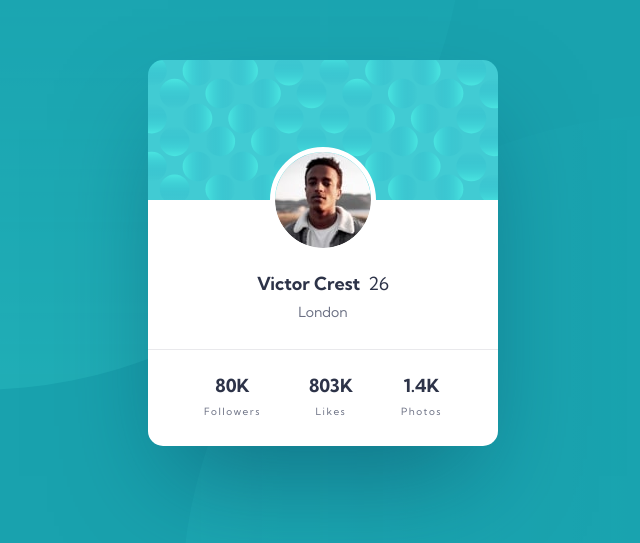
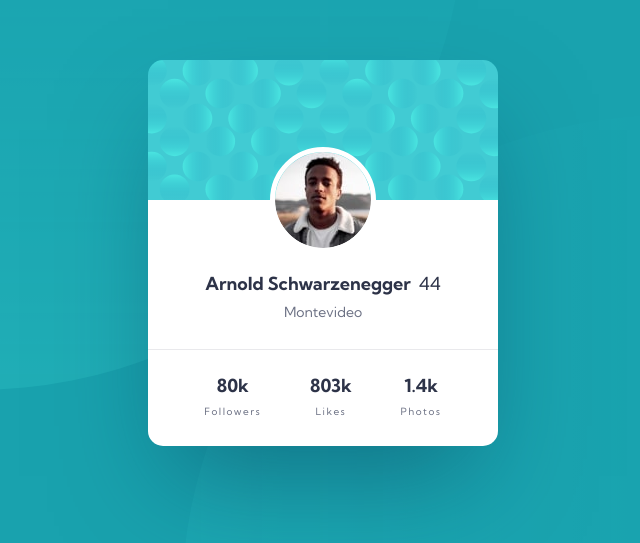
Before and after one commit to ferfalcon/profile-card-component-main, a website built with Vite: page index.html in a window 1280 px wide. Shown: the part 147-690 px from the top of the page, without its empty margins (317-957 px from the left). Built offline with nearby package versions, Linux system fonts and the light colour scheme.

Commit message:
Data loaded and vite

```diff
--- /dev/null
+++ b/assets/json-data/data.json
@@ -0,0 +1,20 @@
+{
+	"name": "Arnold Schwarzenegger",
+	"age": 44,
+	"location": "Montevideo",
+	"imageUrl": "./assets/images/image-victor.jpg",
+	"stats": [
+		{
+			"label": "Followers",
+			"value": 80000
+		},
+		{
+			"label": "Likes",
+			"value": 803000
+		},
+		{
+			"label": "Photos",
+			"value": 1400
+		}
+	]
+}
--- /dev/null
+++ b/assets/scripts/async-fetch-json-data.js
@@ -0,0 +1,17 @@
+export default async function fetchJsonData(url) {
+	try {
+		const response = await fetch(url);
+		if(!response.ok) {
+			throw new Error(`HTTP error! status: ${response.status} on ${response.url}`)
+		}
+		const dataJson = await response.json();
+		return dataJson
+	}
+	catch(error) {
+		const name = document.querySelector('[data-profile-card-name]');
+		if(name){
+			name.textContent = 'Error fectching data';
+		}
+		console.error('Error fectching JSON', error, url)
+	}
+}
--- /dev/null
+++ b/assets/scripts/main.js
@@ -0,0 +1,9 @@
+import loadData from './async-fetch-json-data';
+import printJsonObject from './print-json-object';
+
+const dataUrl = './assets/json-data/data.json';
+
+loadData(dataUrl)
+	.then (data => {
+		printJsonObject(data);
+	})
--- /dev/null
+++ b/assets/scripts/print-json-object.js
@@ -0,0 +1,40 @@
+export default function printJsonObject(jsonObject) {
+	if(jsonObject){
+		console.log(jsonObject)
+		const image = document.querySelector('[data-profile-card-image]');
+		if(image) {
+			image.setAttribute('src', jsonObject.imageUrl);
+			image.setAttribute('alt', jsonObject.name)
+		}
+
+		const name = document.querySelector('[data-profile-card-name]');
+		if(name){
+			name.textContent = jsonObject.name;
+		}
+
+		const age = document.querySelector('[data-profile-card-age]');
+		if(age) {
+			age.textContent = jsonObject.age;
+		}
+
+		const location = document.querySelector('[data-profile-card-location]');
+		if(location){
+			location.textContent = jsonObject.location;
+		}
+
+		let statsMarkup = '';
+		if (jsonObject.stats) {
+			jsonObject.stats.forEach(stat => {
+				const value = stat.value/1000 + 'k';
+				statsMarkup += `
+					<div class="profile-card__stat-col">
+						<dt class="profile-card__label">${stat.label}</dt>
+						<dd class="profile-card__value">${value}</dd>
+					</div>
+				`;
+			});
+		}
+
+		document.querySelector('[data-profile-stats]').innerHTML = statsMarkup;
+	}
+}
--- a/index.html
+++ b/index.html
@@ -4,30 +4,30 @@
   <meta charset="UTF-8">
   <meta name="viewport" content="width=device-width, initial-scale=1.0">
   <title>Frontend Mentor | Profile card component</title>
-  <link rel="icon" type="image/png" sizes="32x32" href="./images/favicon-32x32.png">
+  <link rel="icon" type="image/png" sizes="32x32" href="./assets/images/favicon-32x32.png">
 	<link rel="preconnect" href="https://fonts.googleapis.com">
 	<link rel="preconnect" href="https://fonts.gstatic.com" crossorigin>
 	<link href="https://fonts.googleapis.com/css2?family=Kumbh+Sans:wght@400;700&display=swap" rel="stylesheet">
-  <link rel="stylesheet" href="./styles/styles.css">
+  <link rel="stylesheet" href="./assets/styles/styles.css">
 </head>
 <body class="top-wrapper">
 	<main class="profile-card">
-		<img class="profile-card__image" src="./images/image-victor.jpg" alt="Victor Crest" width="96" height="96">
-		<h1 class="profile-card__name">Victor Crest</h1>
-		<p class="profile-card__age">26</p>
-		<p class="profile-card__location">London</p>
-		<dl class="profile-card__stats">
+		<img class="profile-card__image" src="./assets/images/image-victor.jpg" alt="" width="96" height="96" data-profile-card-image>
+		<h1 class="profile-card__name" data-profile-card-name>name</h1>
+		<p class="profile-card__age" data-profile-card-age>age</p>
+		<p class="profile-card__location" data-profile-card-location>location</p>
+		<dl class="profile-card__stats" data-profile-stats>
 			<div class="profile-card__stat-col">
-				<dt class="profile-card__label">Followers</dt>
-				<dd class="profile-card__value">80K</dd>
+				<dt class="profile-card__label">Label</dt>
+				<dd class="profile-card__value">0K</dd>
 			</div>
 			<div class="profile-card__stat-col">
-				<dt class="profile-card__label">Likes</dt>
-				<dd class="profile-card__value">803K</dd>
+				<dt class="profile-card__label">Label</dt>
+				<dd class="profile-card__value">0K</dd>
 			</div>
 			<div class="profile-card__stat-col">
-				<dt class="profile-card__label">Photos</dt>
-				<dd class="profile-card__value">1.4K</dd>
+				<dt class="profile-card__label">Label</dt>
+				<dd class="profile-card__value">0K</dd>
 			</div>
 		</dl>
 	</main>
@@ -37,5 +37,6 @@
 			Coded by <a href="https://www.linkedin.com/in/fernandofalcon/" target="_blank">Fer Falcon</a>.
 		</p>
 	</footer>
+	<script type="module" src="./assets/scripts/main.js"></script>
 </body>
 </html>
```
Also changed, not shown: assets/images/bg-pattern-bottom.svg (renamed from images/bg-pattern-bottom.svg), assets/images/bg-pattern-card.svg (renamed from images/bg-pattern-card.svg), assets/images/bg-pattern-top.svg (renamed from images/bg-pattern-top.svg), assets/images/favicon-32x32.png (renamed from images/favicon-32x32.png), assets/images/image-victor.jpg (renamed from images/image-victor.jpg), assets/styles/styles.css, styles/styles.css (deleted), 2 other files.
